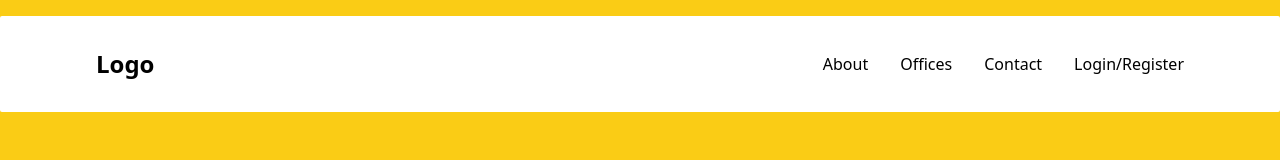
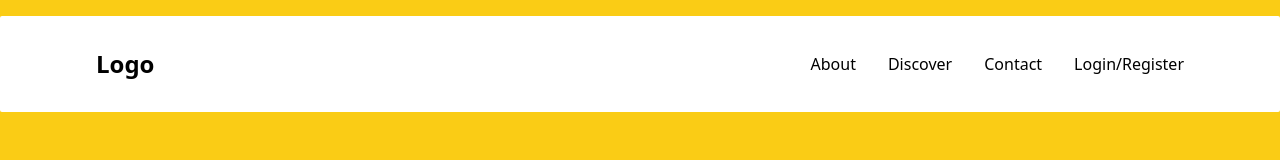
Before and after one commit to muhammed-gumus/nomad-work, a Next.js app in the folder nomad-work/: page / in a window 1280 px wide. Shown: the top 160 px of the page. Built offline with nearby package versions, Linux system fonts and the light colour scheme.

Commit message:
feat(app): add discover instead off offices

```diff
--- a/nomad-work/app/Navbar/page.tsx
+++ b/nomad-work/app/Navbar/page.tsx
@@ -58,7 +58,7 @@ const Navbar: React.FC = () => {
           </button>
           <ul className="flex gap-4">
             <MenuItem href="/About" text="About" />
-            <MenuItem href="/offices" text="Offices" />
+            <MenuItem href="/discover" text="Discover" />
             <MenuItem href="/contact" text="Contact" />
             <MenuItem href="/user/register" text="Login/Register" />
           </ul>
@@ -68,7 +68,7 @@ const Navbar: React.FC = () => {
       {/* Menü Öğeleri (Büyük Ekranlar İçin) */}
       <div className="hidden md:flex space-x-8 list-none">
         <MenuItem href="/About" text="About" />
-        <MenuItem href="/offices" text="Offices" />
+        <MenuItem href="/discover" text="Discover" />
         <MenuItem href="/contact" text="Contact" />
         <MenuItem href="/user/register" text="Login/Register" />
       </div>
```
